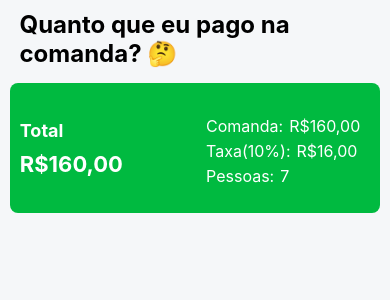
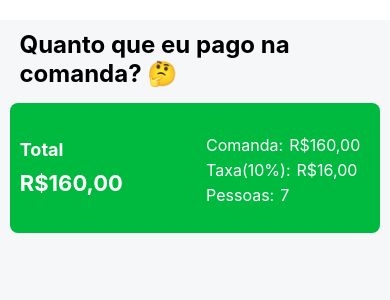
Before and after one commit to eliasacneto/split-bill-hmdip, a React Native app: screen / in a window 390 px wide. Shown: the top 300 px of the page. Built offline with nearby package versions, Linux system fonts and the light colour scheme.

Commit message:
Criando componentes

```diff
--- a/views/Home.js
+++ b/views/Home.js
@@ -41,6 +41,7 @@ const styles = StyleSheet.create({
     backgroundColor: "#F5F7F9",
     marginLeft: "5%",
     marginRight: "5%",
+    marginTop: "10%",
   },
   textHeader: {
     width: "90%",
```
Also changed, not shown: src/components/NumberPad/NumberPad.js (added), src/components/NumberPad/style.js (added), src/components/SplitBillButton/SplitBillButton.js (added), src/components/SplitBillButton/style.js (added), src/components/SummaryMenu/SummaryMenu.js (added), src/components/SummaryMenu/style.js (added), src/components/TipMenu/TipMenu.js (added), src/components/TipMenu/style.js (added), src/components/UsersBar/UserBar.js (added), src/components/UsersBar/style.js (added).
